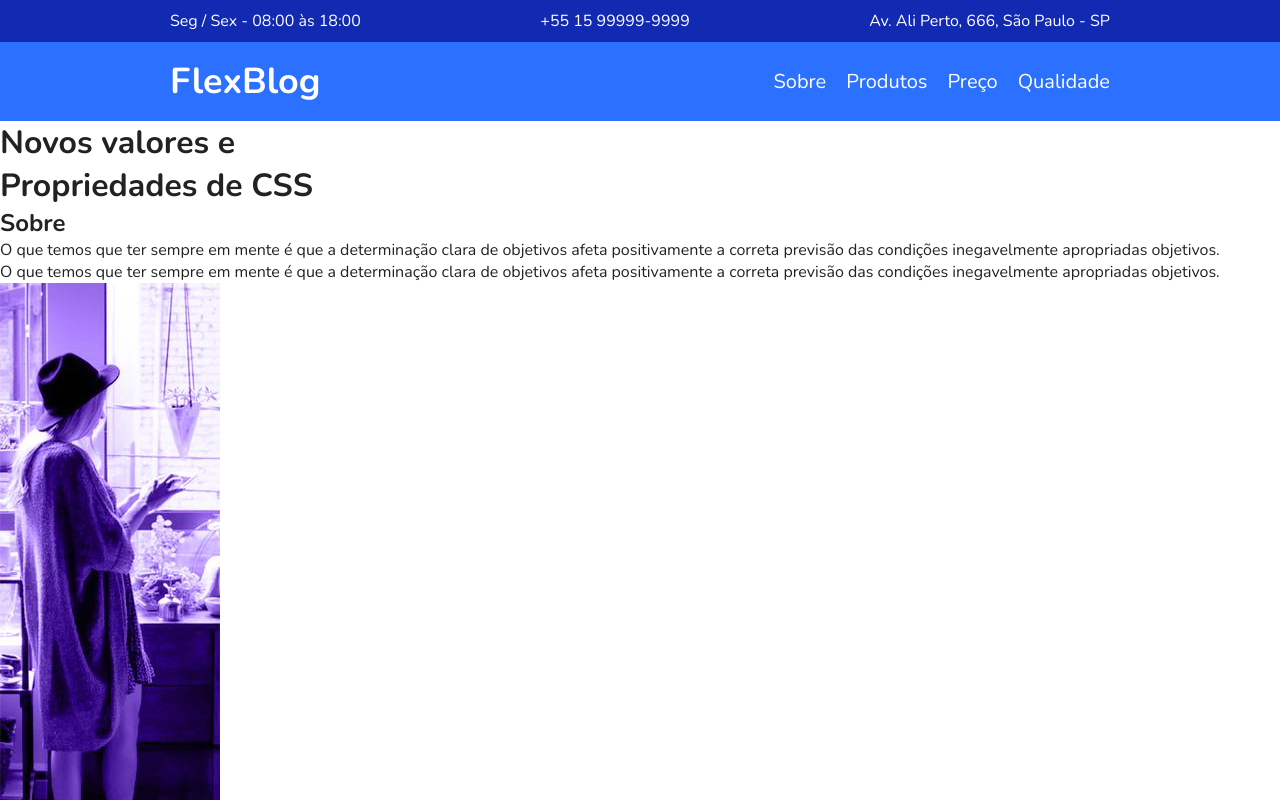
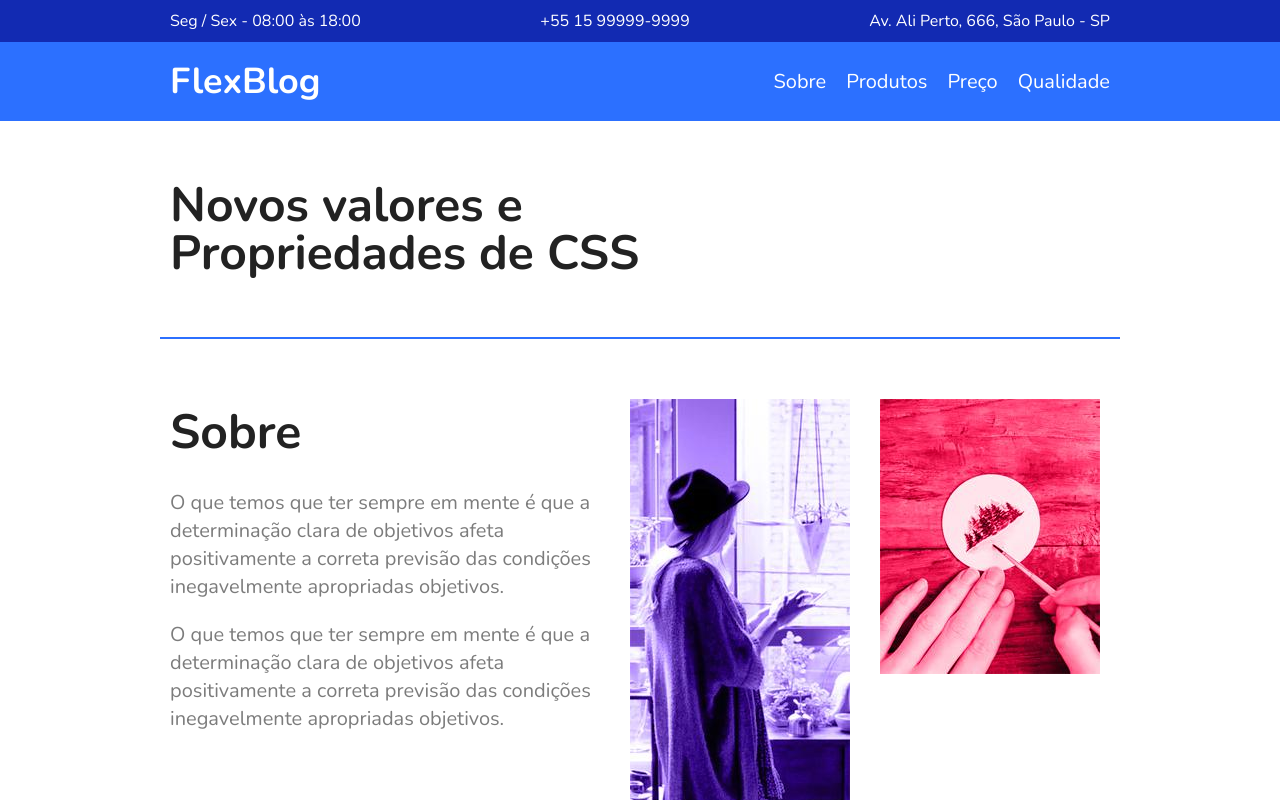
Before and after one commit to rodrigojunqueiradev/flexblog, a plain HTML site: page index.html in a window 1280 px wide. Shown: the top 800 px of the page. Drawn offline with nearby package versions, Linux system fonts and the light colour scheme.

Commit message:
CSS Styles: Introdução e Sobre

```diff
--- a/css/styles.css
+++ b/css/styles.css
@@ -96,3 +96,47 @@ img {
 .menu-nav a:hover {
   color: #122ab2;
 }
+
+/* Introdução */
+
+.introducao {
+  font-size: 3em;
+  line-height: 1;
+  max-width: 960px;
+  margin: 0 auto;
+  padding: 60px 10px;
+}
+
+/* Sobre */
+
+.sobre {
+  border-top: 2px solid #2c70ff;
+  border-bottom: 2px solid #2c70ff;
+  max-width: 960px;
+  margin: 0 auto;
+  padding: 60px 0;
+  display: flex;
+  flex-wrap: wrap;
+}
+
+.sobre-info {
+  flex: 2 1 300px;
+  margin: 0 10px;
+}
+
+.sobre-info h1 {
+  font-size: 3em;
+  margin-bottom: 0.5em;
+}
+
+.sobre-info p {
+  font-size: 1.25em;
+  line-height: 1.4;
+  margin-bottom: 1em;
+  color: #7c7c7c;
+}
+
+.sobre-img {
+  flex: 1 1 160px;
+  margin: 0 10px;
+}
```
